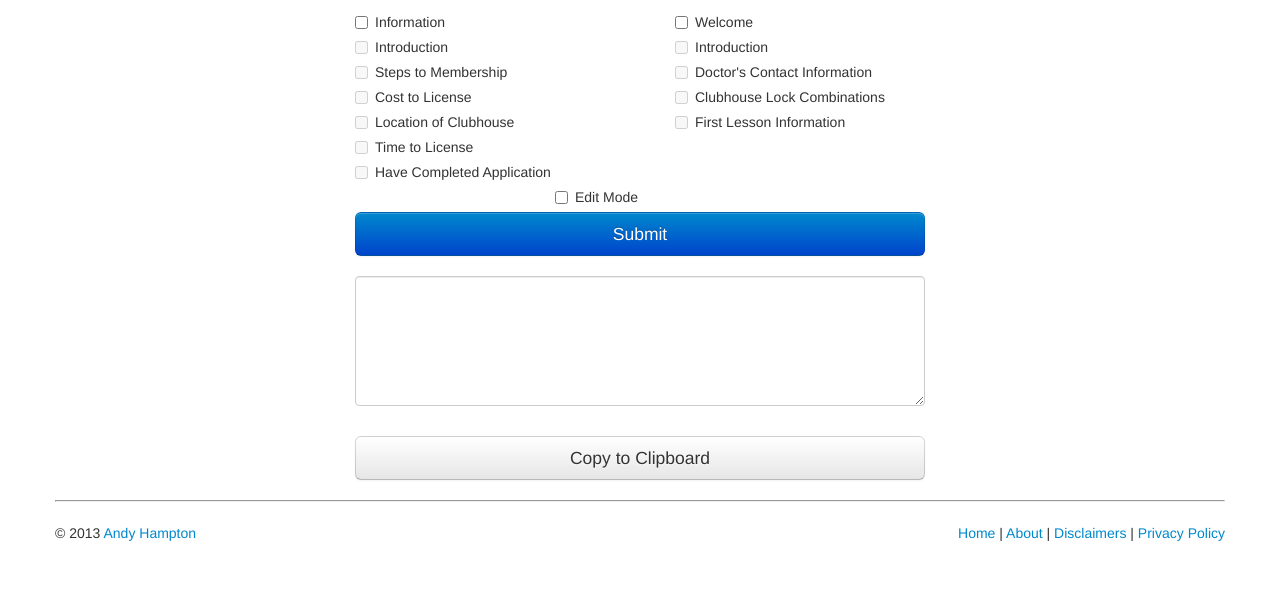
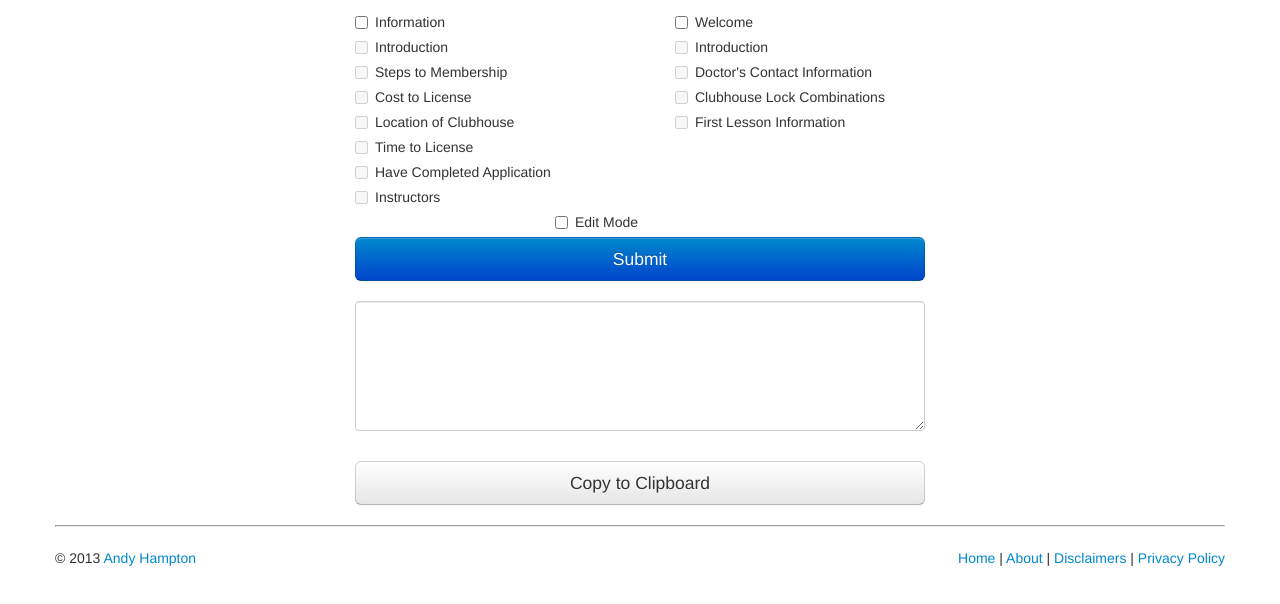
Before and after one commit to ahampt/EmailSPA, a plain HTML site: page Webapp/index.html in a window 1280 px wide. Shown: the part 128-732 px from the top of the page. Drawn offline with nearby package versions, Linux system fonts and the light colour scheme.

Commit message:
Add instructors checkbox

```diff
--- a/Webapp/index.html
+++ b/Webapp/index.html
@@ -121,6 +121,11 @@
 				<input class="information-checkbox" type="checkbox" id="completed" disabled="disabled"> Have Completed Application
 			</label>
 		</div>
+		<div class="row">
+			<label class="checkbox unselectable span3 offset3" id="instructors-label">
+				<input class="information-checkbox" type="checkbox" id="instructors" disabled="disabled"> Instructors
+			</label>
+		</div>
 		<div class="row hide" id="user-input">
 			<div class="span2 offset3">
 				<input class="input-block-level" type="text" id="first-name" placeholder="First Name" />
```
